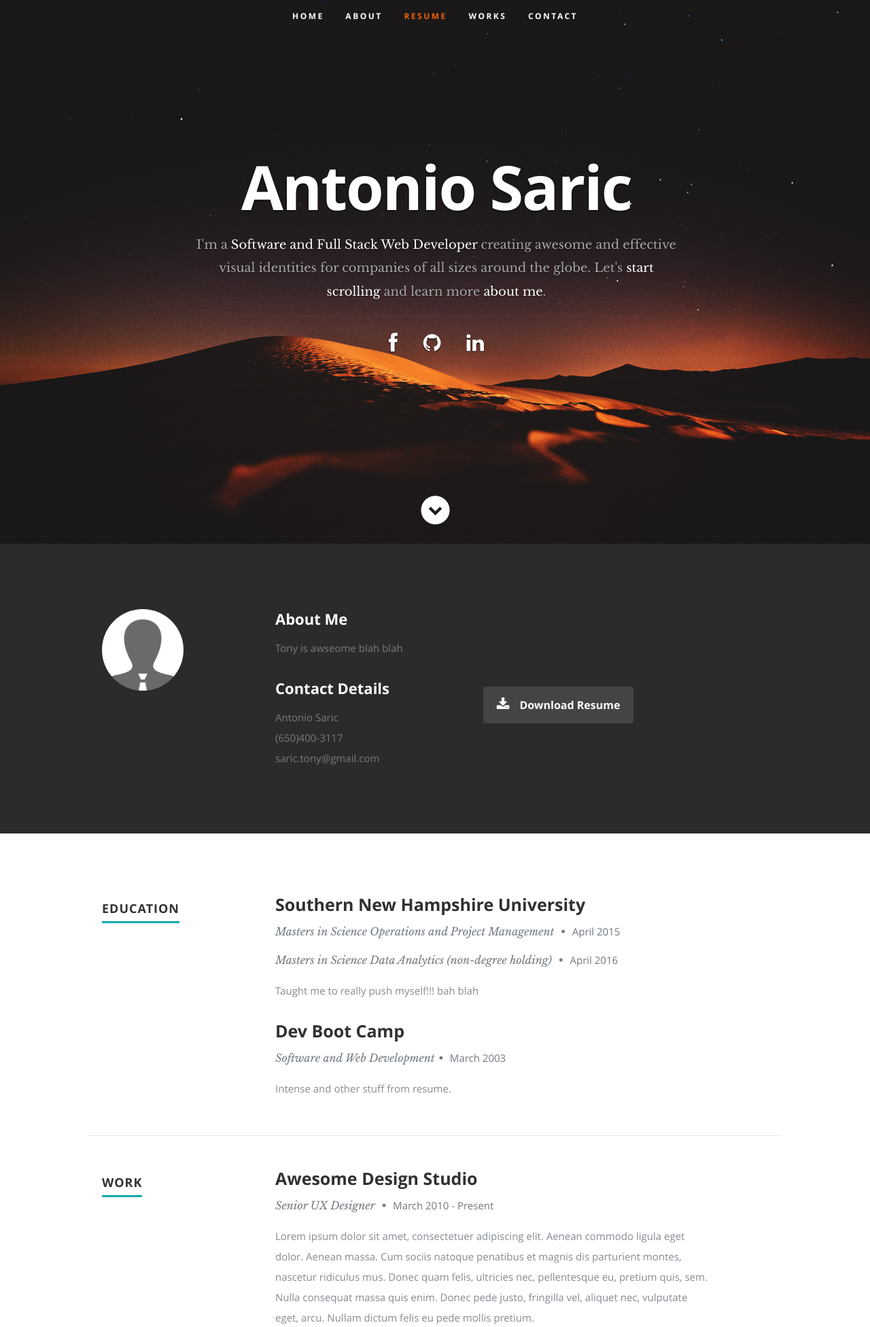
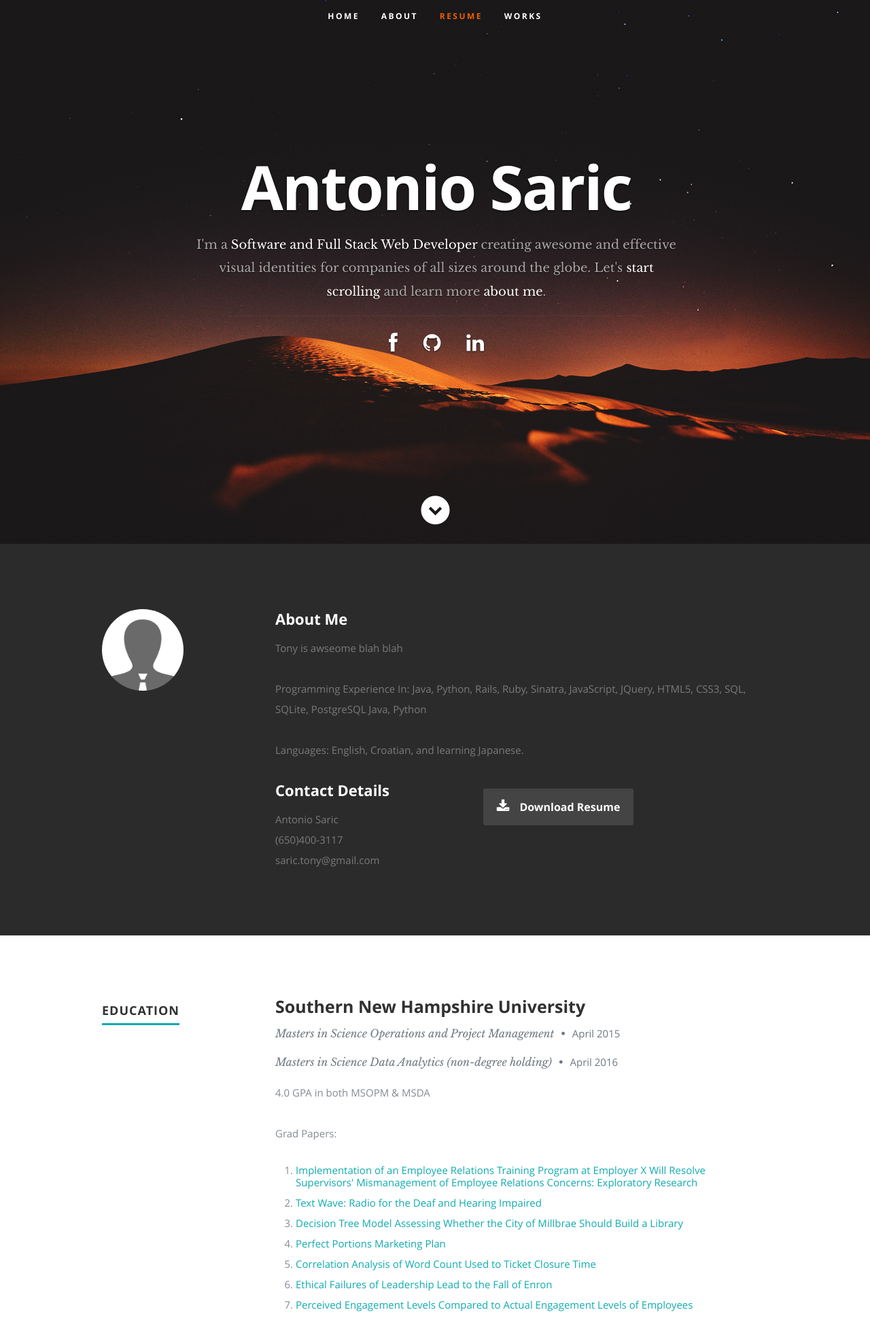
Before and after one commit to antoniosaric/antoniosaric.github.io, a PHP site: page /index.html in a window 1280 px wide. Shown: the top 1952 px of the page at 68% size. Run offline with PHP 8.4, Linux system fonts and the light colour scheme; some libraries are stand-ins or nearby versions.

Commit message:
adds more code

```diff
--- a/css/default.css
+++ b/css/default.css
@@ -29,6 +29,8 @@ e. Others
 @import url("fonts.css");
 @import url("fontello/css/fontello.css");
 @import url("font-awesome/css/font-awesome.min.css");
+@import url(http://fonts.googleapis.com/css?family=Open+Sans);
+
 
 /* ------------------------------------------------------------------
 /* b. Reset
@@ -801,3 +803,43 @@ properly.
    margin-right: auto !important;
    text-align: center !important;
 }
+
+
+a,a:visited,a:hover,a:active{
+  -webkit-backface-visibility:hidden;
+          backface-visibility:hidden;
+   position:relative;
+  transition:0.5s color ease;
+   text-decoration:none;
+   color:#81b3d2;
+}
+a:hover{
+   color:#d73444;
+}
+a.before:before,a.after:after{
+  content: "";
+  transition:0.5s all ease;
+  -webkit-backface-visibility:hidden;
+          backface-visibility:hidden;
+  position:absolute;
+}
+a.before:before{
+  top:-0.25em;
+}
+a.after:after{
+  bottom:-0.25em;
+}
+a.before:before,a.after:after{
+  height:5px;
+  height:0.35rem;
+  width:0;
+  background:#d73444;
+}
+
+a.fourth:before,a.fourth:after{
+  left:0;
+}
+
+a.before:hover:before,a.after:hover:after{
+  width:100%;
+}
--- a/index.html
+++ b/index.html
@@ -48,7 +48,6 @@
             <li><a class="smoothscroll" href="#about">About</a></li>
 	         <li><a class="smoothscroll" href="#resume">Resume</a></li>
             <li><a class="smoothscroll" href="#portfolio">Works</a></li>
-            <li><a class="smoothscroll" href="#contact">Contact</a></li>
          </ul> <!-- end #nav -->
 
       </nav> <!-- end #nav-wrap -->
@@ -61,9 +60,9 @@
             and learn more <a class="smoothscroll" href="#about">about me</a>.</h3>
             <hr />
             <ul class="social">
-               <li><a href="#"><i class="fa fa-facebook"></i></a></li>
-               <li><a href="#"><i class="fa fa-github"></i></a></li>
-               <li><a href="#"><i class="fa fa-linkedin"></i></a></li>
+               <li><a href="https://www.facebook.com/tony.saric.94"><i class="fa fa-facebook"></i></a></li>
+               <li><a href="https://github.com/antoniosaric"><i class="fa fa-github"></i></a></li>
+               <li><a href="https://www.linkedin.com/in/tony‐saric"><i class="fa fa-linkedin"></i></a></li>
             </ul>
          </div>
       </div>
@@ -92,6 +91,12 @@
             <h2>About Me</h2>
 
             <p>Tony is awseome blah blah
+            </p>
+            <p>
+               Programming Experience In: Java, Python, Rails, Ruby, Sinatra, JavaScript, JQuery, HTML5, CSS3, SQL, SQLite, PostgreSQL Java, Python
+            </p>
+            <p>
+               Languages: English, Croatian, and learning Japanese.
             </p>
 
             <div class="row">
@@ -143,11 +148,39 @@
                   <h3>Southern New Hampshire University</h3>
                   <p class="info">Masters in Science Operations and Project Management <span>&bull;</span> <em class="date">April 2015</em></p>
                   <p class="info">Masters in Science Data Analytics (non-degree holding) <span>&bull;</span> <em class="date">April 2016</em></p>
+                  <span>4.0 GPA in both MSOPM & MSDA<span>
+                  <p>
+                  <p>Grad Papers:</p>
+                  <div class="wrapper">
+                     <ol>
+                        <li><a class="fourth before after" href="https://drive.google.com/file/d/0BxxoAcQK8wFwbVNjVG9YQWtXdUU/view?usp=sharing">
+                        Implementation of an Employee Relations Training Program at Employer X Will Resolve Supervisors' Mismanagement of Employee Relations Concerns: Exploratory Research
+                        </a></li>
 
-                  <p>
-                  Taught me to really push myself!!! bah blah
+                        <li><a class="fourth before after" href="https://drive.google.com/file/d/0BxxoAcQK8wFwaHVrSHpMc3ZGa2c/view?usp=sharing">
+                        Text Wave: Radio for the Deaf and Hearing Impaired
+                        </a></li>
+
+                        <li><a class="fourth before after" href="https://drive.google.com/file/d/0BxxoAcQK8wFwRkhzUjYwWGNGTVk/view?usp=sharing">
+                        Decision Tree Model Assessing Whether the City of Millbrae Should Build a Library
+                        </a></li>
+
+                        <li><a class="fourth before after" href="https://drive.google.com/file/d/0BxxoAcQK8wFweXQzaUw1Uks0ems/view?usp=sharing">
+                        Perfect Portions Marketing Plan
+                        </a></li>
+
+                        <li><a class="fourth before after" href="https://drive.google.com/file/d/0BxxoAcQK8wFwSGdSNnlpQkVXaG8/view?usp=sharing">
+                        Correlation Analysis of Word Count Used to Ticket Closure Time
+                        </a></li>
+
+                        <li><a class="fourth before after" href="https://drive.google.com/file/d/0BxxoAcQK8wFwQzRJX2Q2R0NKRW8/view?usp=sharing">Ethical Failures of Leadership Lead to the Fall of Enron
+                        </a></li>
+
+                        <li><a class="fourth before after" href="https://drive.google.com/file/d/0BxxoAcQK8wFwRGNIQ1JQUmEtOFk/view?usp=sharing">Perceived Engagement Levels Compared to Actual Engagement Levels of Employees
+                        </a></li>
+                     </ol>
                   </p>
-
+                  </div>
                </div>
 
             </div> <!-- item end -->
@@ -157,10 +190,13 @@
                <div class="twelve columns">
 
                   <h3>Dev Boot Camp</h3>
-                  <p class="info">Software and Web Development<span>&bull;</span> <em class="date">March 2003</em></p>
+                  <p class="info">Software and Web Development<span>&bull;</span> <em class="date">May 2017</em></p>
 
                   <p>
-                  Intense and other stuff from resume.
+                  ‐ Project‐based training program for web development, following MVC design pattern and RESTful architectures
+                  </p>
+                  <p>
+                  ‐ Developed and maintained web applications with emphasis on Ruby, Javascript, SQL, databases, and test‐driven development
                   </p>
 
                </div>
@@ -186,14 +222,23 @@
 
                <div class="twelve columns">
 
-                  <h3>Awesome Design Studio</h3>
-                  <p class="info">Senior UX Designer <span>&bull;</span> <em class="date">March 2010 - Present</em></p>
+                  <h3>Bonelli Windows and Doors</h3>
+                  <p class="info">Supply Chain Coordinator <span>&bull;</span> <em class="date">Feburary 2015 - July 2015</em></p>
 
                   <p>
-                  Lorem ipsum dolor sit amet, consectetuer adipiscing elit. Aenean commodo ligula eget dolor. Aenean massa.
-                  Cum sociis natoque penatibus et magnis dis parturient montes, nascetur ridiculus mus. Donec quam felis,
-                  ultricies nec, pellentesque eu, pretium quis, sem. Nulla consequat massa quis enim.
-                  Donec pede justo, fringilla vel, aliquet nec, vulputate eget, arcu. Nullam dictum felis eu pede mollis pretium.
+                  ‐ Conducted analysis that reduced material lead time from 22 weeks to 6 weeks.
+                  </p>
+                  <p>
+                  ‐ Identi갇ied problematic areas by performing time trials on tasks. This increased ef갇iciency in the 갇low of the product process and identi갇ied bottlenecks.
+                  </p>
+                  <p>
+                  ‐ Inventory management: Triaged entire inventory system including; built a master inventory list, set reorder points, created work order system, procured and maintained lean inventory.
+                  </p>
+                  <p>
+                  ‐ Managed company operations and 17 plant workers
+                  </p>
+                  <p>
+                  ‐ Wrote policy and procedure guides, including: Operations process and procedures guide, safety process and procedure guide.
                   </p>
 
                </div>
@@ -204,14 +249,20 @@
 
                <div class="twelve columns">
 
-                  <h3>Super Cool Studio</h3>
-                  <p class="info">UX Designer <span>&bull;</span> <em class="date">March 2007 - February 2010</em></p>
+                  <h3>iHeart Media</h3>
+                  <p class="info">Office Administrator <span>&bull;</span> <em class="date">December 2011 - January 2015</em></p>
 
                   <p>
-                  This is Photoshop's version  of Lorem Ipsum. Proin gravida nibh vel velit auctor aliquet.
-                  Aenean sollicitudin, lorem quis bibendum auctor, nisi elit consequat ipsum, nec sagittis sem
-                  nibh id elit. Duis sed odio sit amet nibh vulputate cursus a sit amet mauris. Morbi accumsan
-                  ipsum velit. Nam nec tellus a odio tincidunt auctor a ornare odio. Sed non  mauris vitae erat
+                  ‐ Ad Hoc project management, such as implementation and inventory control of 3 rd party staff meal program, implementation of more ef갇icient security measures, including creating security procedures, and creating, developing and implementing new systems to potentially increase listenership by 40 million people.
+                  </p>
+                  <p>
+                  ‐ Inventory control; established re‐order points and developed a system that stabilized month to month inventory acquisitions after performing budget analysis which lead to 10% reduction in purchasing costs. Handled all procurement and purchase orders. ‐ Conducted and analyzed engagement levels which results lead to a mandatory, corporate wide (22,000+ employee), engagement survey.
+                  </p>
+                  <p>
+                  ‐ Implemented day to day ef갇iciencies for the of갇ice such as training, documentation and proper business of갇ice processes.
+                  </p>
+                  <p>
+                  ‐ Negotiated cost saving rates for promotional items in bulk from international vendors, reducing costs by 20%.
                   </p>
 
                </div>
@@ -233,18 +284,15 @@
 
          <div class="nine columns main-col">
 
-            <p>Sed ut perspiciatis unde omnis iste natus error sit voluptatem accusantium doloremque laudantium, totam rem aperiam,
-            eaque ipsa quae ab illo inventore veritatis et quasi architecto beatae vitae dicta sunt explicabo. Nemo enim ipsam
-            voluptatem quia voluptas sit aspernatur aut odit aut fugit, sed quia consequuntur magni dolores eos qui ratione
-            voluptatem sequi nesciunt.
+            <p>Mucho skills
             </p>
 
 				<div class="bars">
 
 				   <ul class="skills">
-					   <li><span class="bar-expand photoshop"></span><em>Photoshop</em></li>
-                  <li><span class="bar-expand illustrator"></span><em>Illustrator</em></li>
-						<li><span class="bar-expand wordpress"></span><em>Wordpress</em></li>
+					   <li><span class="bar-expand photoshop"></span><em>Java</em></li>
+                  <li><span class="bar-expand illustrator"></span><em>Javascript</em></li>
+						<li><span class="bar-expand wordpress"></span><em>Ruby</em></li>
 						<li><span class="bar-expand css"></span><em>CSS</em></li>
 						<li><span class="bar-expand html5"></span><em>HTML5</em></li>
                   <li><span class="bar-expand jquery"></span><em>jQuery</em></li>
@@ -557,209 +605,6 @@
 
    </section> <!-- Portfolio Section End-->
 
-
-   <!-- Call-To-Action Section
-   ================================================== -->
-   <section id="call-to-action">
-
-      <div class="row">
-
-         <div class="two columns header-col">
-
-            <h1><span>Get Hosting.</span></h1>
-
-         </div>
-
-         <div class="seven columns">
-
-            <h2><a href="http://www.dreamhost.com/r.cgi?287326|STYLESHOUT">Host This Template on Dreamhost.</a></h2>
-            <p>Looking for an awesome and reliable webhosting? Try <a href="http://www.dreamhost.com/r.cgi?287326|STYLESHOUT"><span>DreamHost</span></a>.
-					Get <span>$50 off</span> when you sign up with the promocode <span>STYLESHOUT</span>.
-					<!-- Simply type	the promocode in the box labeled “Promo Code” when placing your order. --></p>
-
-         </div>
-
-         <div class="three columns action">
-
-            <a href="http://www.dreamhost.com/r.cgi?287326|STYLESHOUT" class="button">Sign Up Now</a>
-
-         </div>
-
-      </div>
-
-   </section> <!-- Call-To-Action Section End-->
-
-
-   <!-- Testimonials Section
-   ================================================== -->
-   <section id="testimonials">
-
-      <div class="text-container">
-
-         <div class="row">
-
-            <div class="two columns header-col">
-
-               <h1><span>Client Testimonials</span></h1>
-
-            </div>
-
-            <div class="ten columns flex-container">
-
-               <div class="flexslider">
-
-                  <ul class="slides">
-
-                     <li>
-                        <blockquote>
-                           <p>Your work is going to fill a large part of your life, and the only way to be truly satisfied is
-                           to do what you believe is great work. And the only way to do great work is to love what you do.
-                           If you haven't found it yet, keep looking. Don't settle. As with all matters of the heart, you'll know when you find it.
-                           </p>
-                           <cite>Steve Jobs</cite>
-                        </blockquote>
-                     </li> <!-- slide ends -->
-
-                     <li>
-                        <blockquote>
-                           <p>This is Photoshop's version  of Lorem Ipsum. Proin gravida nibh vel velit auctor aliquet.
-                           Aenean sollicitudin, lorem quis bibendum auctor, nisi elit consequat ipsum, nec sagittis sem
-                           nibh id elit. Duis sed odio sit amet nibh vulputate cursus a sit amet mauris.
-                           </p>
-                           <cite>Mr. Adobe</cite>
-                        </blockquote>
-                     </li> <!-- slide ends -->
-
-                  </ul>
-
-               </div> <!-- div.flexslider ends -->
-
-            </div> <!-- div.flex-container ends -->
-
-         </div> <!-- row ends -->
-
-       </div>  <!-- text-container ends -->
-
-   </section> <!-- Testimonials Section End-->
-
-
-   <!-- Contact Section
-   ================================================== -->
-   <section id="contact">
-
-         <div class="row section-head">
-
-            <div class="two columns header-col">
-
-               <h1><span>Get In Touch.</span></h1>
-
-            </div>
-
-            <div class="ten columns">
-
-                  <p class="lead">Sed ut perspiciatis unde omnis iste natus error sit voluptatem accusantium doloremque laudantium, totam rem aperiam,
-                  eaque ipsa quae ab illo inventore veritatis et quasi architecto beatae vitae dicta sunt explicabo. Nemo enim ipsam
-                  voluptatem quia voluptas sit aspernatur aut odit aut fugit.
-                  </p>
-
-            </div>
-
-         </div>
-
-         <div class="row">
-
-            <div class="eight columns">
-
-               <!-- form -->
-               <form action="" method="post" id="contactForm" name="contactForm">
-					<fieldset>
-
-                  <div>
-						   <label for="contactName">Name <span class="required">*</span></label>
-						   <input type="text" value="" size="35" id="contactName" name="contactName">
-                  </div>
-
-                  <div>
-						   <label for="contactEmail">Email <span class="required">*</span></label>
-						   <input type="text" value="" size="35" id="contactEmail" name="contactEmail">
-                  </div>
-
-                  <div>
-						   <label for="contactSubject">Subject</label>
-						   <input type="text" value="" size="35" id="contactSubject" name="contactSubject">
-                  </div>
-
-                  <div>
-                     <label for="contactMessage">Message <span class="required">*</span></label>
-                     <textarea cols="50" rows="15" id="contactMessage" name="contactMessage"></textarea>
-                  </div>
-
-                  <div>
-                     <button class="submit">Submit</button>
-                     <span id="image-loader">
-                        <img alt="" src="images/loader.gif">
-                     </span>
-                  </div>
-
-					</fieldset>
-				   </form> <!-- Form End -->
-
-               <!-- contact-warning -->
-               <div id="message-warning"> Error boy</div>
-               <!-- contact-success -->
-				   <div id="message-success">
-                  <i class="fa fa-check"></i>Your message was sent, thank you!<br>
-				   </div>
-
-            </div>
-
-
-            <aside class="four columns footer-widgets">
-
-               <div class="widget widget_contact">
-
-					   <h4>Address and Phone</h4>
-					   <p class="address">
-						   Jonathan Doe<br>
-						   1600 Amphitheatre Parkway <br>
-						   Mountain View, CA 94043 US<br>
-						   <span>(123) 456-7890</span>
-					   </p>
-
-				   </div>
-
-               <div class="widget widget_tweets">
-
-                  <h4 class="widget-title">Latest Tweets</h4>
-
-                  <ul id="twitter">
-                     <li>
-                        <span>
-                        This is Photoshop's version  of Lorem Ipsum. Proin gravida nibh vel velit auctor aliquet.
-                        Aenean sollicitudin, lorem quis bibendum auctor, nisi elit consequat ipsum
-                        <a href="#">http://t.co/CGIrdxIlI3</a>
-                        </span>
-                        <b><a href="#">2 Days Ago</a></b>
-                     </li>
-                     <li>
-                        <span>
-                        Sed ut perspiciatis unde omnis iste natus error sit voluptatem accusantium doloremque laudantium, totam rem aperiam,
-                        eaque ipsa quae ab illo inventore veritatis et quasi
-                        <a href="#">http://t.co/CGIrdxIlI3</a>
-                        </span>
-                        <b><a href="#">3 Days Ago</a></b>
-                     </li>
-                  </ul>
-
-		         </div>
-
-            </aside>
-
-      </div>
-
-   </section> <!-- Contact Section End-->
-
-
    <!-- footer
    ================================================== -->
    <footer>
@@ -769,13 +614,10 @@
          <div class="twelve columns">
 
             <ul class="social-links">
-               <li><a href="#"><i class="fa fa-facebook"></i></a></li>
-               <li><a href="#"><i class="fa fa-twitter"></i></a></li>
-               <li><a href="#"><i class="fa fa-google-plus"></i></a></li>
-               <li><a href="#"><i class="fa fa-linkedin"></i></a></li>
-               <li><a href="#"><i class="fa fa-instagram"></i></a></li>
-               <li><a href="#"><i class="fa fa-dribbble"></i></a></li>
-               <li><a href="#"><i class="fa fa-skype"></i></a></li>
+               <li><a href="https://www.facebook.com/tony.saric.94"><i class="fa fa-facebook"></i></a></li>
+               <li><a href="https://github.com/antoniosaric"><i class="fa fa-github"></i></a></li>
+               <li><a href="https://www.linkedin.com/in/tony‐saric"><i class="fa fa-linkedin"></i></a></li>
+
             </ul>
 
             <ul class="copyright">
@@ -788,8 +630,6 @@
          <div id="go-top"><a class="smoothscroll" title="Back to Top" href="#home"><i class="icon-up-open"></i></a></div>
 
       </div>
-
-   </footer> <!-- Footer End-->
 
    <!-- Java Script
    ================================================== -->
```
Lines whose indentation alone changed are shown as unchanged.
